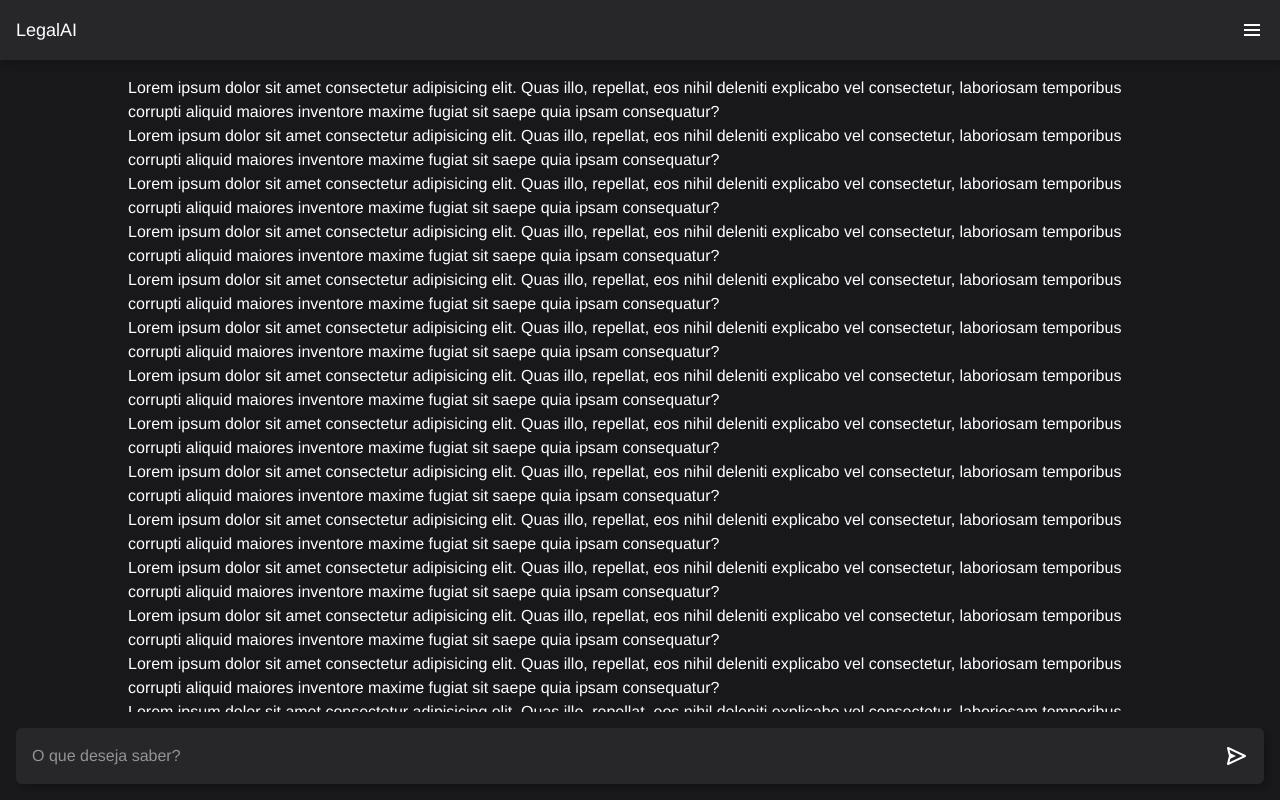
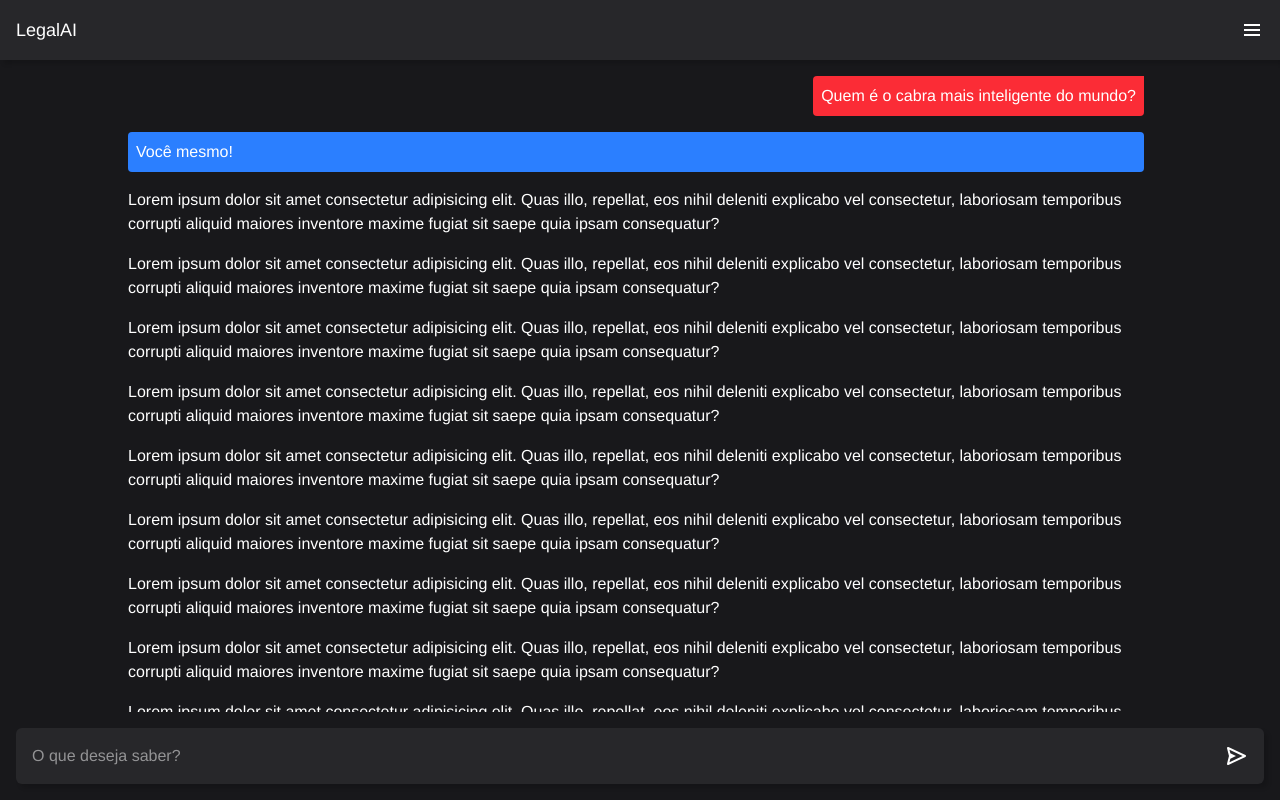
Before and after one commit to GustLSant/COMP0427-IA-A2, a React (Vite) app in the folder frontend/: page / in a window 1280 px wide. Built offline with nearby package versions, Linux system fonts and the light colour scheme.

Commit message:
added messages array

```diff
--- a/frontend/src/App.tsx
+++ b/frontend/src/App.tsx
@@ -1,11 +1,27 @@
 import { useState, useRef } from "react";
 import { BiMenu, BiSend } from "react-icons/bi";
 
-let canSendMessage: boolean = false;
+
+type Message = {
+  sender: 'user' | 'ai';
+  data: string,
+}
+
+const defaultMessages: Message[] = [
+  {
+    sender: 'user',
+    data: 'Quem é o cabra mais inteligente do mundo?'
+  },
+  {
+    sender: 'ai',
+    data: 'Você mesmo!'
+  }
+]
 
 
 export default function App(){
   const [textInput, setTextInput] = useState<string>('');
+  const [messages, setMessages] = useState<Message[]>(defaultMessages);
   const textAreaRef = useRef<HTMLTextAreaElement | null>(null);
 
 
@@ -20,18 +36,32 @@ export default function App(){
 
 
   function handleTextAreaKeyDown(event: React.KeyboardEvent<HTMLTextAreaElement>){
-    if(event.key === 'Enter'){
-      if(canSendMessage){ // duplo pressionamento do Enter, envio da mensagem
-        event.preventDefault();
-        canSendMessage = false;
-      }
-      else{ // quebra da primeira linha
-        console.log('quebra da primeira linha');
-        canSendMessage = true;
-      }
+    if(event.key === 'Enter' && !event.shiftKey){
+      event.preventDefault();
+      sendMessageToAi();
     }
-    else{ // digitacao comum
-      canSendMessage = false;
+    else{ // quebra de linha comum
+      console.log('quebra de linha');
+    }
+  }
+
+
+  function sendMessageToAi(){
+    const newMessages: Message[] = [...messages];
+    newMessages.push({
+      sender: 'user',
+      data: textInput
+    })
+    newMessages.push({
+      sender: 'ai',
+      data: 'Resposta da IA'
+    })
+    setMessages(newMessages);
+    setTextInput('');
+
+    // reset na altura do input
+    if(textAreaRef.current){
+      textAreaRef.current.style.height = 'auto';
     }
   }
 
@@ -44,10 +74,25 @@ export default function App(){
       </header>
 
       <div className="p-4 pt-0 grow flex flex-col gap-4 overflow-hidden">
-        <main className="grow overflow-auto max-w-[80vw] self-center pr-2">
-          <p>Lorem ipsum dolor sit amet consectetur adipisicing elit. Quas illo, repellat, eos nihil deleniti explicabo vel consectetur, laboriosam temporibus corrupti aliquid maiores inventore maxime fugiat sit saepe quia ipsam consequatur?</p>
-          <p>Lorem ipsum dolor sit amet consectetur adipisicing elit. Quas illo, repellat, eos nihil deleniti explicabo vel consectetur, laboriosam temporibus corrupti aliquid maiores inventore maxime fugiat sit saepe quia ipsam consequatur?</p>
-          <p>Lorem ipsum dolor sit amet consectetur adipisicing elit. Quas illo, repellat, eos nihil deleniti explicabo vel consectetur, laboriosam temporibus corrupti aliquid maiores inventore maxime fugiat sit saepe quia ipsam consequatur?</p>
+        <main className="grow overflow-auto max-w-[80vw] self-center pr-2 flex flex-col gap-4">
+          {
+            messages.map((message: Message)=>{
+              if(message.sender === 'ai'){
+                return(
+                  <div className="p-2 rounded-sm bg-blue-500">
+                    <p className="whitespace-pre-line">{message.data}</p>
+                  </div>
+                )
+              }
+              else{
+                return(
+                  <div className="self-end p-2 rounded-sm rounded-tr-none bg-red-500">
+                    <p className="whitespace-pre-line">{message.data}</p>
+                  </div>
+                )
+              }
+            })
+          }
           <p>Lorem ipsum dolor sit amet consectetur adipisicing elit. Quas illo, repellat, eos nihil deleniti explicabo vel consectetur, laboriosam temporibus corrupti aliquid maiores inventore maxime fugiat sit saepe quia ipsam consequatur?</p>
           <p>Lorem ipsum dolor sit amet consectetur adipisicing elit. Quas illo, repellat, eos nihil deleniti explicabo vel consectetur, laboriosam temporibus corrupti aliquid maiores inventore maxime fugiat sit saepe quia ipsam consequatur?</p>
           <p>Lorem ipsum dolor sit amet consectetur adipisicing elit. Quas illo, repellat, eos nihil deleniti explicabo vel consectetur, laboriosam temporibus corrupti aliquid maiores inventore maxime fugiat sit saepe quia ipsam consequatur?</p>
```
